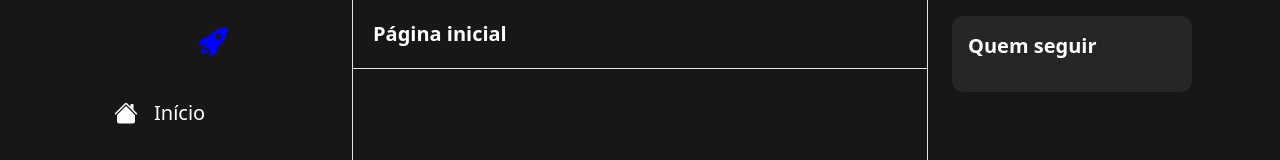
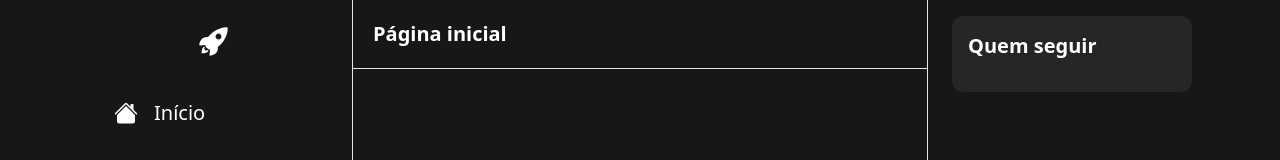
Before and after one commit to VitorArimatea/bustley-social-media, a Next.js app: page / in a window 1280 px wide. Shown: the top 160 px of the page. Built offline with nearby package versions, Linux system fonts and the light colour scheme.

Commit message:
Modificando cor da logo

```diff
--- a/components/Layout/SidebarLogo.tsx
+++ b/components/Layout/SidebarLogo.tsx
@@ -17,12 +17,12 @@ const SidebarLogo = () => {
         w-18
         p-4
         rounded-full
-        hover:bg-blue-900
+        hover:bg-gray-400
         hover:bg-opacity-10
         cursor-pointer
         transition
     ">
-        <IoIosRocket size={35} color="blue" />
+        <IoIosRocket size={35} color="white" />
     </div>
   );
 };
```
